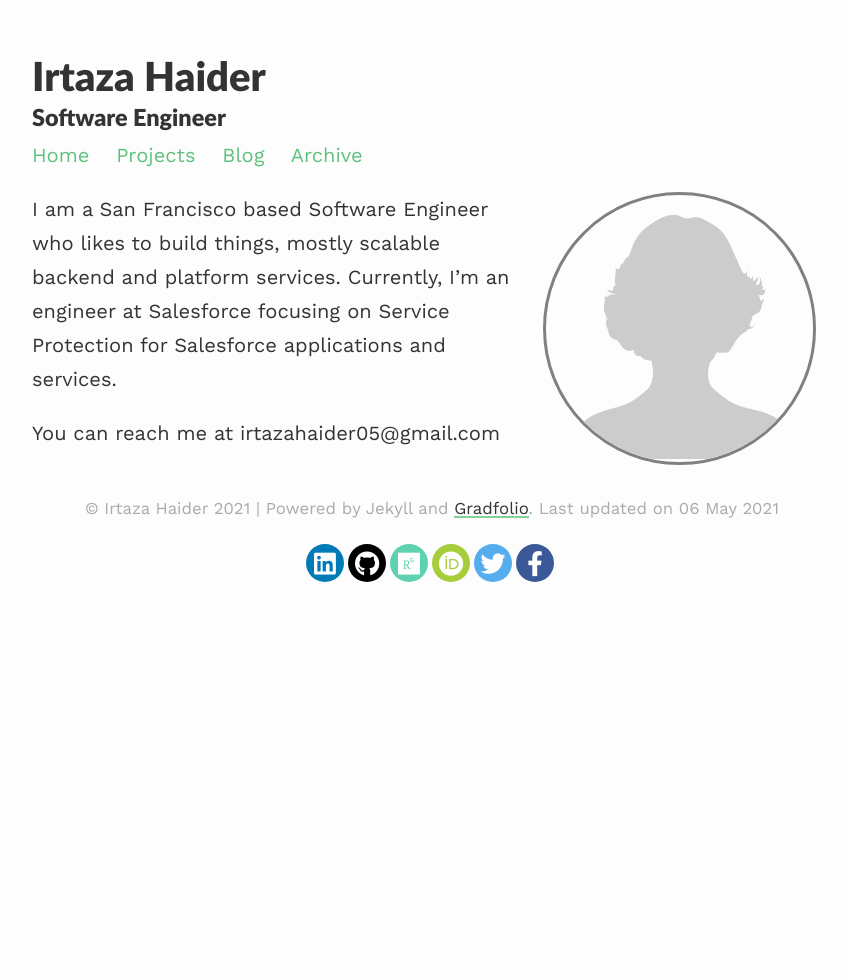
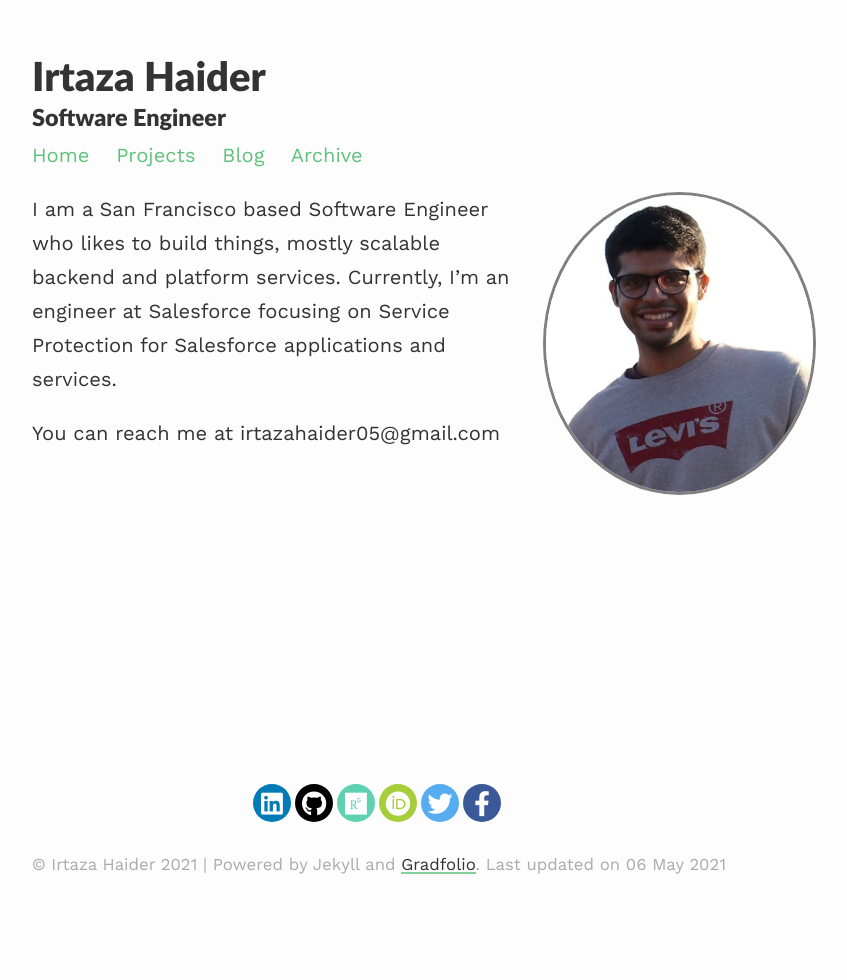
Before and after one commit to irtaza-haider/irtaza-haider.github.io, a Jekyll site: the page built from index.md, in a window 1280 px wide. Shown: the whole page, without its empty margins (208-1055 px from the left). Built offline with Jekyll 4.4.1, drawn with Linux system fonts in a browser that asks for light colours; nearby versions of some CDN libraries.

Commit message:
Update picture

```diff
--- a/_layouts/default.html
+++ b/_layouts/default.html
@@ -31,6 +31,7 @@
         </main>
 
         <footer>
+        {% include social-footer.html %}
           <p class="copy">
             <small> &copy; {{site.title}} {{ site.time | date: '%Y' }}
                     | Powered by Jekyll and
@@ -39,7 +40,6 @@
             </small>
           </p>
 
-        {% include social-footer.html %}
 
         </footer>
 
--- a/assets/css/_sass/footer.scss
+++ b/assets/css/_sass/footer.scss
@@ -2,6 +2,8 @@
 footer {
     clear: both;
     margin-top: 2em;
+    position: absolute;
+    bottom: 0;
 }
 
 /* Footer navigation links */
--- a/assets/css/main.scss
+++ b/assets/css/main.scss
@@ -9,6 +9,17 @@ $content-width:    800px;
 $on-phone:         450px;
 $on-palm:          660px;
 $on-laptop:        1000px;
+
+@mixin body {
+    min-height: 100vh;
+    position: relative;
+}
+
+@mixin footer {
+    position: absolute;
+    bottom: 0;
+    width: 100%;
+}
 
 @mixin media-query($device) {
     @media screen and (max-width: $device) {
```
Also changed, not shown: assets/images/profile.png, index.md (line endings or trailing spaces).
